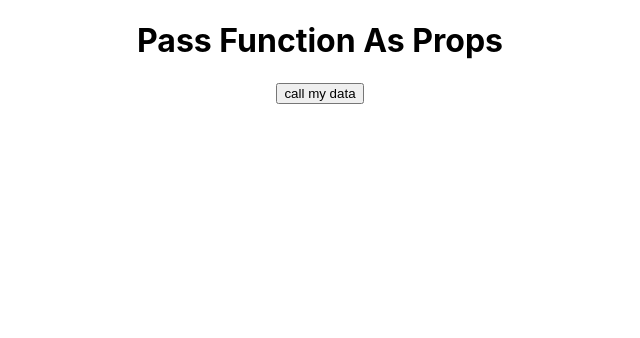
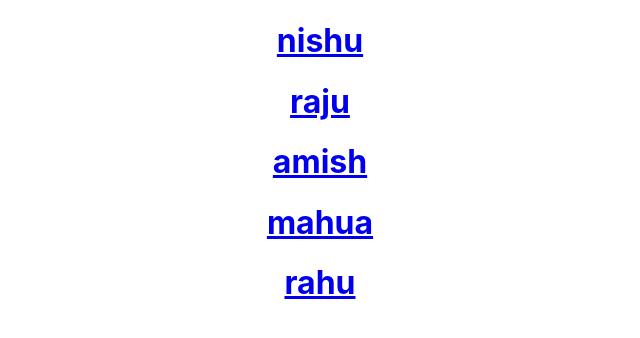
Before and after one commit to nishantsingh345/react-practice, a React (Create React App) app: page /user/1 in a window 1280 px wide. Shown: the top 338 px of the page, without its empty margins (320-960 px from the left). Built offline with nearby package versions, Linux system fonts and the light colour scheme.

Commit message:
adding dynemic route

```diff
--- a/package.json
+++ b/package.json
@@ -8,6 +8,7 @@
     "@testing-library/user-event": "^13.5.0",
     "react": "^18.2.0",
     "react-dom": "^18.2.0",
+    "react-router-dom": "^6.8.1",
     "react-scripts": "5.0.1",
     "web-vitals": "^2.1.4"
   },
--- a/src/App.js
+++ b/src/App.js
@@ -7,8 +7,18 @@ import HideandShow from "./components/HideandShow";
 import Form from "./components/Form";
 import Conditinoal from "./components/Conditinoal";
 import PassfuncProps from "./components/PassfuncProps";
+import User from "./User";
+import { BrowserRouter as Router, Routes, Link, Route } from "react-router-dom";
 
 function App() {
+  const users = [
+    { id: 1, name: "nishu", email: "nishu@.com" },
+    { id: 2, name: "raju", email: "raju@.com" },
+    { id: 3, name: "amish", email: "amish@.com" },
+    { id: 4, name: "mahua", email: "mahua@.com" },
+    { id: 5, name: "rahu", email: "rahu@.com" },
+  ];
+
   const [name, setNmae] = useState("Nishant");
 
   function changename() {
@@ -20,7 +30,23 @@ function App() {
 
   return (
     <div className="App">
-      <PassfuncProps data={aleet} />
+      <Router>
+        {users.map((item) => (
+          <div>
+            {" "}
+            <Link to={"/user/" + item.id}>
+              <h1> {item.name}</h1>
+            </Link>
+          </div>
+        ))}
+        {/* <Routes>
+          <Route path="/user/:id">
+            <User />
+          </Route>
+        </Routes> */}
+      </Router>
+
+      {/* <PassfuncProps data={aleet} /> */}
       {/* <Conditinoal /> */}
       {/* <Form />
       <HideandShow />
--- a/src/User.js
+++ b/src/User.js
@@ -1,5 +1,8 @@
-function User() {
-  return <div>hello iam Nishant singgh</div>;
-}
+import React from "react";
+import {} from "react-router-dom";
+
+const User = () => {
+  return <div>User</div>;
+};
 
 export default User;
```
Also changed, not shown: 1 other file (tests, documents, lock files or other folders).
